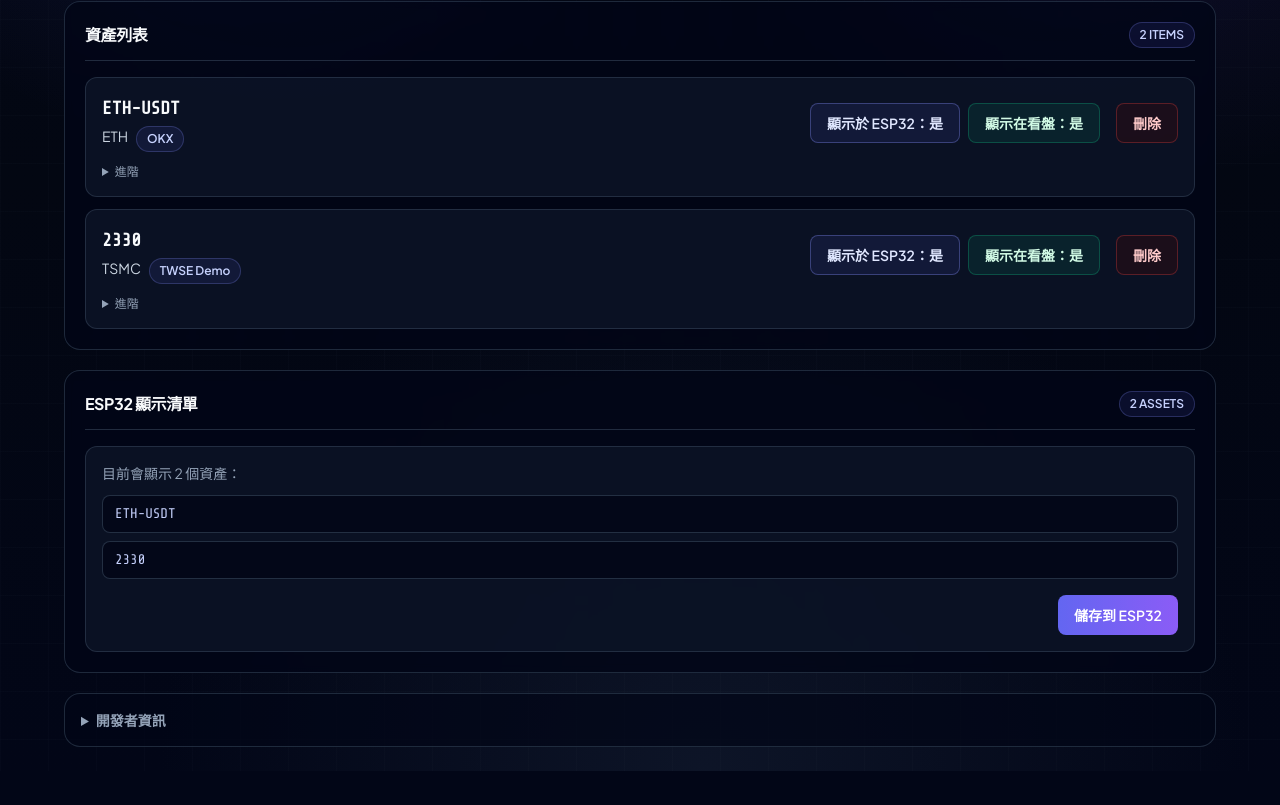
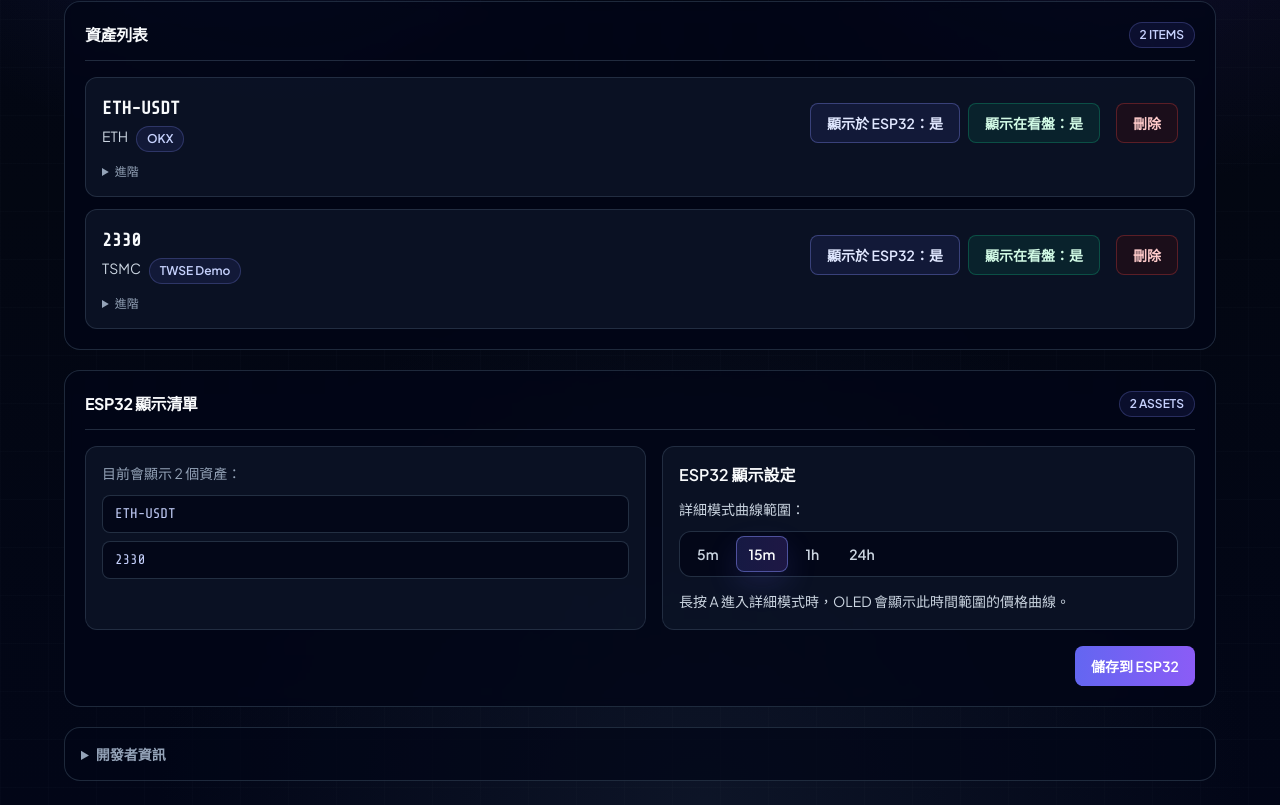
Before and after one commit to CIDGAFMAII/market-light-web, a Next.js app: page /watchlist in a window 1280 px wide. Shown: the part 365-1170 px from the top of the page. Before the commit the page ends 1136 px from the top, so only its background shows below. Built offline with nearby package versions, Linux system fonts and the light colour scheme.

Commit message:
feat: add detail chart range device setting

```diff
--- a/app/api/device/sync-symbols/route.ts
+++ b/app/api/device/sync-symbols/route.ts
@@ -1,5 +1,6 @@
 import { NextResponse } from "next/server";
-import { defaultDeviceId, updateDeviceSyncSymbols } from "@/lib/device/device-config-store";
+import { defaultDeviceId, updateDeviceConfig } from "@/lib/device/device-config-store";
+import { isDetailChartRange } from "@/lib/market/providers/okx-candles";
 import { normalizeSyncSymbols } from "@/lib/market/symbols";
 
 export async function POST(request: Request) {
@@ -23,7 +24,10 @@ export async function POST(request: Request) {
       );
     }
 
-    const config = updateDeviceSyncSymbols(deviceId, syncSymbols);
+    const settings = isObject(body.settings) && typeof body.settings.detailChartRange === "string" && isDetailChartRange(body.settings.detailChartRange)
+      ? { detailChartRange: body.settings.detailChartRange }
+      : undefined;
+    const config = updateDeviceConfig(deviceId, { syncSymbols, settings });
 
     return NextResponse.json({
       success: true,
--- a/components/watchlist-client.tsx
+++ b/components/watchlist-client.tsx
@@ -2,6 +2,7 @@
 
 import Link from "next/link";
 import { useEffect, useMemo, useState } from "react";
+import { isDetailChartRange, type DetailChartRange } from "@/lib/market/providers/okx-candles";
 import { StatusBadge } from "./status-badge";
 import { TerminalPanel } from "./terminal-panel";
 
@@ -28,7 +29,9 @@ type Notice = {
 };
 
 const storageKey = "market-light-watchlist-v1";
+const detailChartRangeStorageKey = "market-light-detail-chart-range-v1";
 const defaultDeviceId = "ML-ESP32-DEMO";
+const detailChartRanges: DetailChartRange[] = ["5m", "15m", "1h", "24h"];
 
 const defaultItems: WatchItem[] = [
   createItem("OKX", "ETH-USDT", "ETH", "tse"),
@@ -43,6 +46,7 @@ export function WatchlistClient() {
   const [symbol, setSymbol] = useState("BTC-USDT");
   const [displayName, setDisplayName] = useState("BTC");
   const [deviceId, setDeviceId] = useState(defaultDeviceId);
+  const [detailChartRange, setDetailChartRange] = useState<DetailChartRange>("15m");
   const [loadingId, setLoadingId] = useState("");
   const [savingDevice, setSavingDevice] = useState(false);
   const [copiedUrl, setCopiedUrl] = useState(false);
@@ -50,11 +54,15 @@ export function WatchlistClient() {
 
   useEffect(() => {
     const raw = window.localStorage.getItem(storageKey);
+    const savedDetailChartRange = window.localStorage.getItem(detailChartRangeStorageKey);
     setOrigin(window.location.origin);
     try {
       setItems(raw ? JSON.parse(raw) : defaultItems);
     } catch {
       setItems(defaultItems);
+    }
+    if (isDetailChartRange(savedDetailChartRange)) {
+      setDetailChartRange(savedDetailChartRange);
     }
     setLoaded(true);
   }, []);
@@ -62,8 +70,9 @@ export function WatchlistClient() {
   useEffect(() => {
     if (loaded) {
       window.localStorage.setItem(storageKey, JSON.stringify(items));
+      window.localStorage.setItem(detailChartRangeStorageKey, detailChartRange);
     }
-  }, [items, loaded]);
+  }, [detailChartRange, items, loaded]);
 
   const deviceSyncItems = useMemo(
     () => items.filter((item) => item.syncToDevice),
@@ -175,6 +184,9 @@ export function WatchlistClient() {
         body: JSON.stringify({
           deviceId: cleanDeviceId,
           syncSymbols: deviceSymbolList,
+          settings: {
+            detailChartRange,
+          },
         }),
       });
       const json = await response.json();
@@ -291,6 +303,7 @@ export function WatchlistClient() {
 
         <section className="mt-5">
           <TerminalPanel title="ESP32 顯示清單" label={`${deviceSyncItems.length} ASSETS`}>
+            <div className="grid gap-4 lg:grid-cols-[1fr_0.95fr]">
               <div className="soft-card p-4">
                 <div className="mb-3 text-sm text-slate-400">
                   目前會顯示 {deviceSyncItems.length} 個資產：
@@ -308,7 +321,29 @@ export function WatchlistClient() {
                     尚未選擇資產
                   </div>
                 )}
-              <div className="mt-4 flex justify-end">
+              </div>
+
+              <div className="soft-card p-4">
+                <div className="text-base font-semibold text-slate-50">ESP32 顯示設定</div>
+                <div className="mt-3 text-sm font-medium text-slate-300">詳細模式曲線範圍：</div>
+                <div className="mt-3 segmented-control">
+                  {detailChartRanges.map((range) => (
+                    <button
+                      key={range}
+                      type="button"
+                      onClick={() => setDetailChartRange(range)}
+                      className={`segmented-option ${detailChartRange === range ? "segmented-option-active" : ""}`}
+                    >
+                      {range}
+                    </button>
+                  ))}
+                </div>
+                <p className="mt-3 text-sm leading-6 text-slate-300">
+                  長按 A 進入詳細模式時，OLED 會顯示此時間範圍的價格曲線。
+                </p>
+              </div>
+
+              <div className="flex justify-end lg:col-span-2">
                 <button
                   type="button"
                   onClick={saveToDevice}
```
Also changed, not shown: 1 other file (tests, documents, lock files or other folders). Lines whose indentation alone changed are shown as unchanged.
